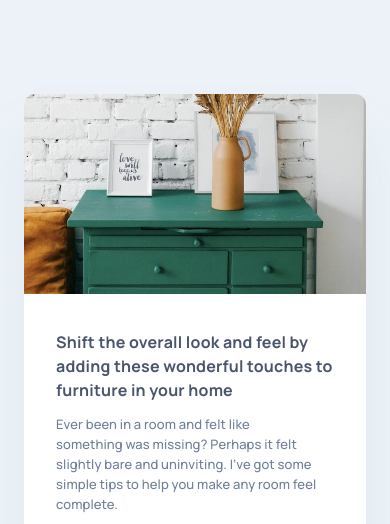
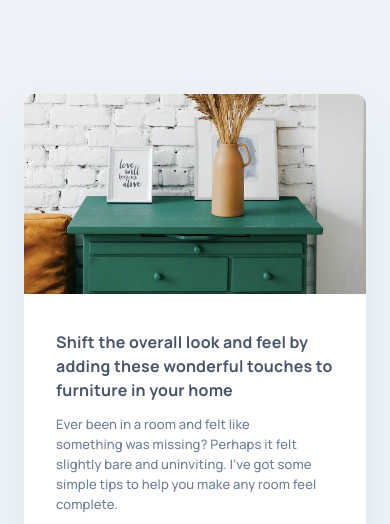
Before and after one commit to mihalymarcell86/article-preview-component, a plain HTML site: page index.html in a window 390 px wide. Shown: the top 524 px of the page. Drawn offline with Linux system fonts and the light colour scheme.

Commit message:
relative image positioning

```diff
--- a/styles/style.scss
+++ b/styles/style.scss
@@ -45,6 +45,7 @@ body {
   width: 100%;
   height: 200px;
   object-fit: cover;
+  object-position: left 50% top lerp_clamp(375px, -30.5px, 505px, -28.5px);
   @media (min-width: $breakpoint) {
     width: rem(285px);
     height: rem(280px);
```
Also changed, not shown: styles/style.css, 1 other file.
